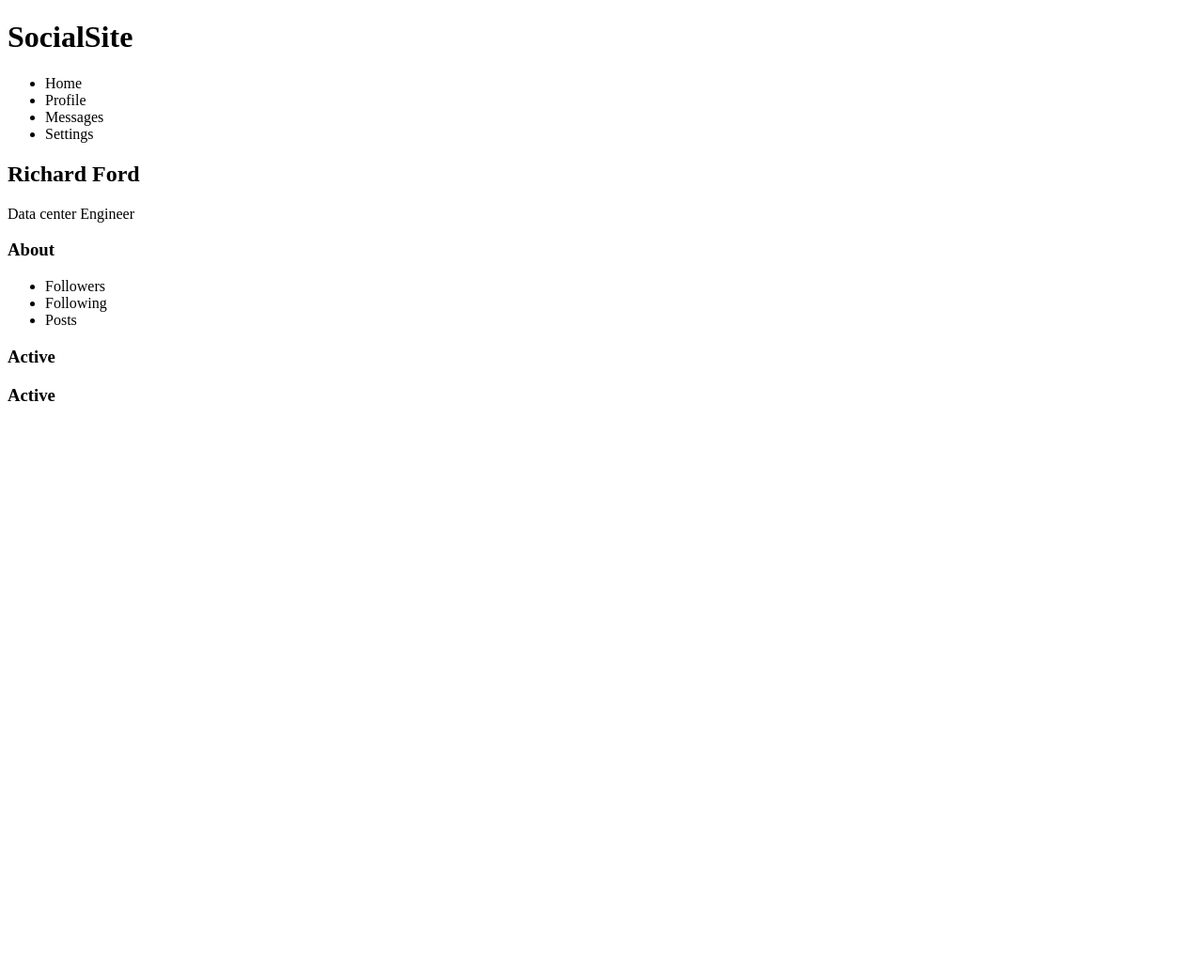
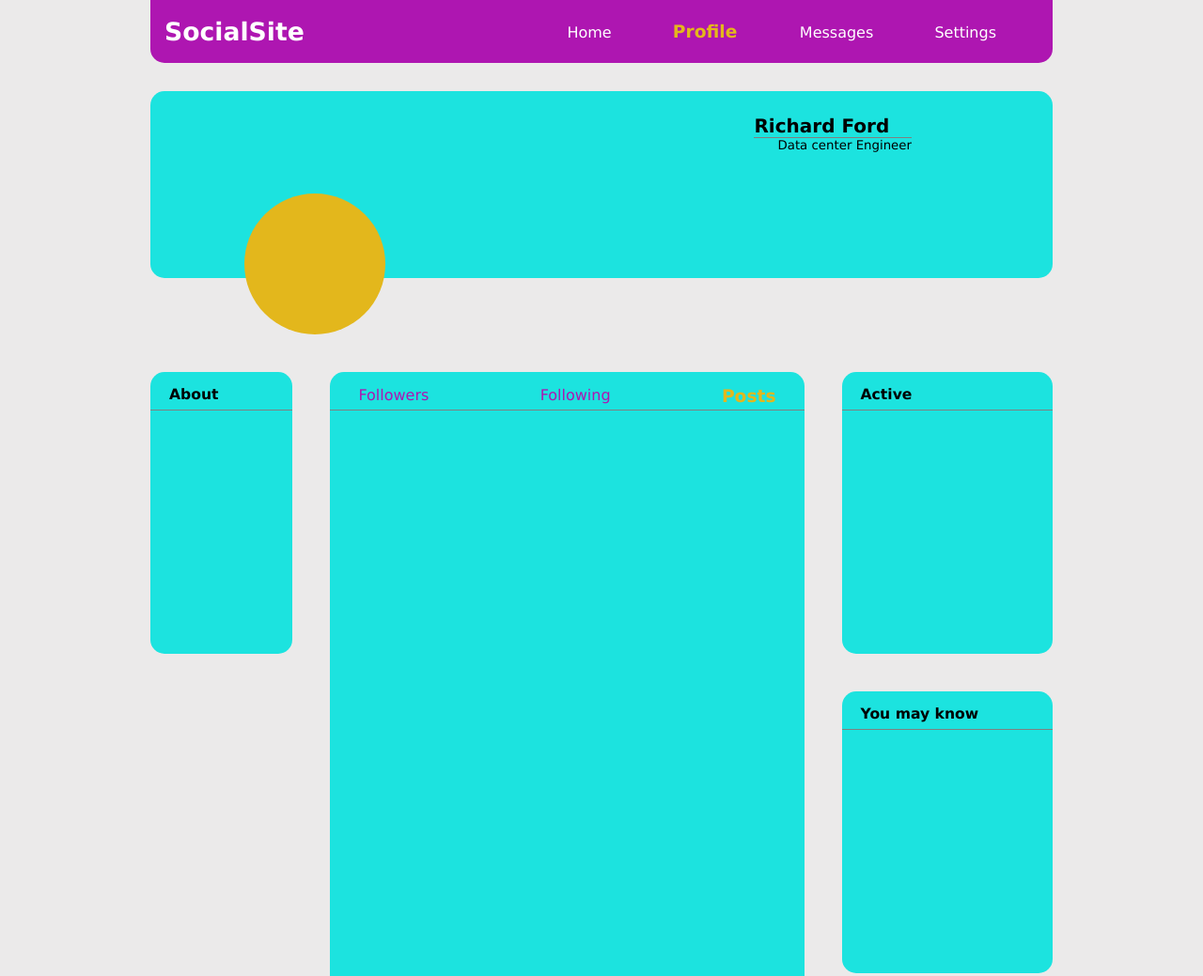
Before and after one commit to Rapids00122/C4-Profile-Page, a plain HTML site: page index.html in a window 1280 px wide. Shown: the top 1039 px of the page at 94% size. Before the commit the page ends 800 px from the top, so only its background shows below. Drawn offline with Linux system fonts and the light colour scheme.

Commit message:
finished design

```diff
--- a/index.html
+++ b/index.html
@@ -15,7 +15,7 @@
           <li>
             Home
           </li>
-          <li>
+          <li class="selected">
             Profile
           </li>
           <li>
@@ -28,15 +28,21 @@
       </nav>
     </header>
     <main>
-      <section>
+      <section class="flavor">
+        <div class="nameplate">
           <h2>Richard Ford</h2>
           <p>Data center Engineer</p>
-        <div></div>
+        </div>
+        <div class="profilepicture"></div>
       </section>
-      <aside>
+      <section class="content">
+        <aside class="about">
+          <div class="border">
             <h3>About</h3>
+          </div>
         </aside>
         <article>
+          <div class="border">
             <ul>
               <li>
                 Followers
@@ -44,19 +50,25 @@
               <li>
                 Following
               </li>
-          <li>
+              <li class="selected">
                 Posts
               </li>
             </ul>
+          </div>
         </article>
         <aside>
-        <section>
+          <section class="active">
+            <div class="border">
               <h3>Active</h3>
+            </div>
           </section>
-        <section>
-          <h3>Active</h3>
+          <section class="know">
+            <div class="border">
+              <h3>You may know</h3>
+            </div>
             </section>
         </aside>
+      </section>
     </main>
   </body>
 </html>
--- a/style.css
+++ b/style.css
@@ -1 +1,141 @@
-/* Add screen styles below */
+body {
+    margin: auto;
+    font-family: Verdana;
+    font-size: 10pt;
+    width: 75%;
+    max-width: 1000px;
+    background-color: rgb(235, 234, 234);
+}
+
+header {
+    background-color: #AE16B1;
+    display: flex;
+    border-radius: 0 0 15px 15px;
+    color: white;
+    align-items: center;
+    margin-top: 0;
+}
+
+header h1 {
+    margin-left: 15px;
+    flex-grow: 3;
+}
+
+.selected {
+    color: #E3B71C;
+    font-weight: bolder;
+    font-size: 14pt
+}
+ul {
+    list-style: none;
+    display: inline;
+    font-size: 12pt
+}
+
+nav ul {
+    list-style: none;
+    margin: 0;
+    flex-grow: 1;
+    margin-right: 60px;
+}
+
+nav {
+ display: flex;
+}
+
+nav ul li {
+    display: inline;
+    padding-left: 60px;
+}
+
+ul li:first-child {
+    padding: 0;
+}
+
+.flavor {
+    margin-top: 30px;
+    height: 199px;
+    background-color: #1CE3DF;
+    border-radius: 15px;
+    position: relative;
+}
+
+.nameplate {
+    float: right;
+    margin-right: 150px;
+}
+
+.nameplate h2 {
+    margin-bottom: 0;
+    margin-top: 25px;
+    border-bottom: solid grey 1px;
+}
+
+.nameplate p {
+    margin-top: 0;
+    padding-left: 25px;
+}
+
+.profilepicture {
+    background-color: #E3B71C;
+    height: 150px;
+    width: 150px;
+    border-radius: 100%;
+    position: absolute;
+    bottom: -60px;
+    left: 100px;
+}
+
+.content {
+    display: flex;
+    margin-top: 100px;
+    gap: 40px;
+}
+
+aside {
+    flex-grow: 1;
+}
+
+.about {
+    border-radius: 15px;
+    max-height: 300px;
+    background-color: #1CE3DF;
+}
+
+article {
+    flex-grow: 3;
+    background-color: #1CE3DF;
+    height: 800px;
+    border-radius: 15px 15px 0 0;
+}
+
+.active {
+    background-color: #1CE3DF;
+    border-radius: 15px;
+    height: 300px;
+}
+
+.know {
+    border-radius: 15px;
+    margin-top: 40px;
+    background-color: #1CE3DF;
+    height: 300px;
+}
+
+.border {
+    border-bottom: solid grey 1px;
+    padding-top: 15px;
+    height: 25px;
+}
+
+h3 {
+    margin: 0 0 5px 20px;
+}
+
+article ul {
+    display: flex;
+    padding: 0;
+    justify-content: space-between;
+    margin: 0 30px 0 30px;
+    color: #AE16B1;
+}
```
Lines whose indentation alone changed are shown as unchanged.
